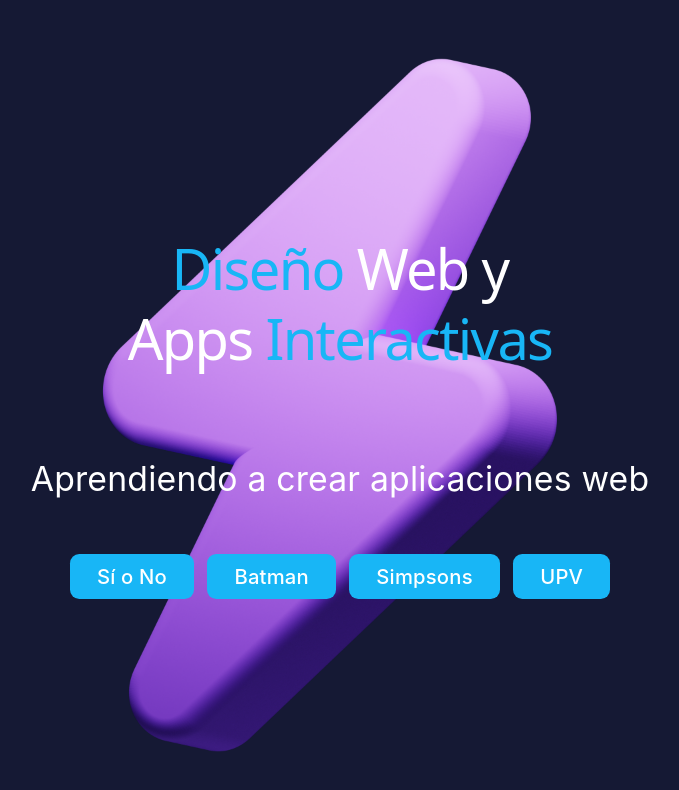
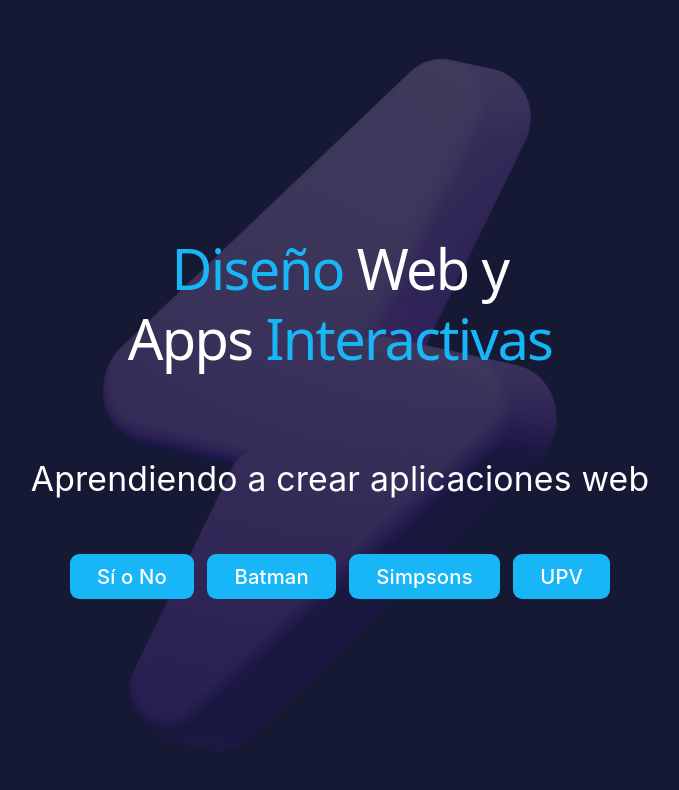
Before and after one commit to amurmur05/vue-web-1, a Vue app: page / in a window 1280 px wide. Shown: the top 790 px of the page, without its empty margins (300-979 px from the left). Built offline with nearby package versions, Linux system fonts and the light colour scheme.

Commit message:
amurmur05: Ajuste de opacidad del fondo

```diff
--- a/src/paginae/Domus.vue
+++ b/src/paginae/Domus.vue
@@ -92,6 +92,7 @@ import { Button } from '@/components/ui/button'
   object-fit: contain;
   pointer-events: none;
   z-index: -1;
+  opacity: 0.2;
 }
 
 main {
```
